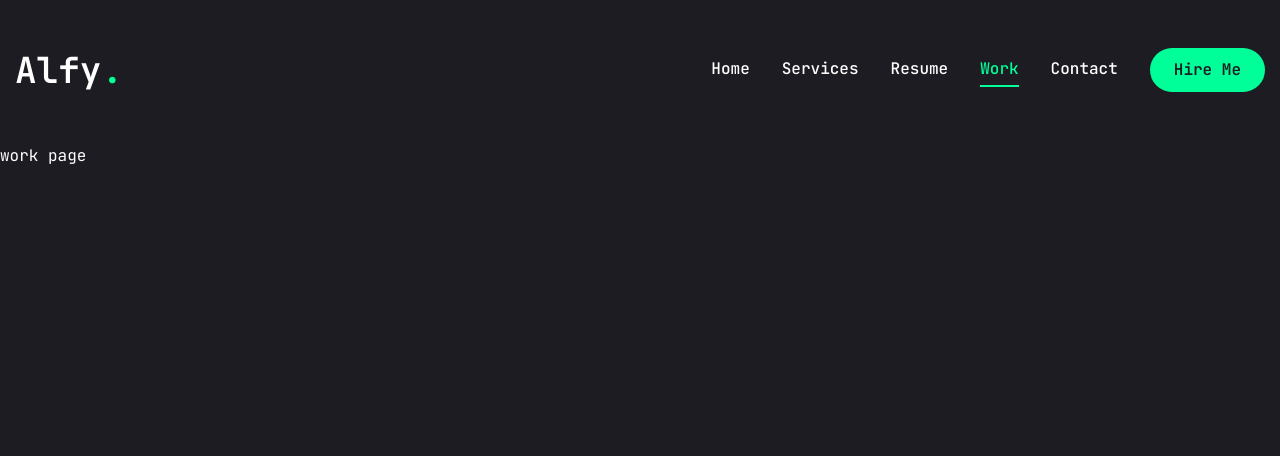
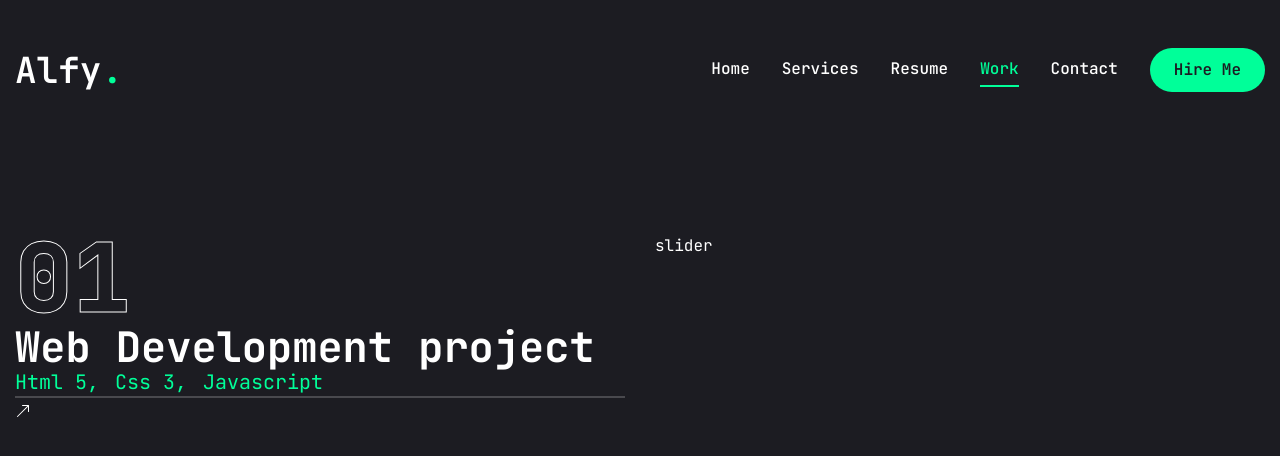
Before and after one commit to siezedeath/alfy-portfolio, a Next.js app: page /work in a window 1280 px wide. Shown: the top 456 px of the page. Built offline with nearby package versions, Linux system fonts and the light colour scheme.

Commit message:
update
downloaded new package + finished the /work page

```diff
--- a/app/work/page.jsx
+++ b/app/work/page.jsx
@@ -1,7 +1,113 @@
-const work = () => {
+"use client";
+
+import { motion } from "framer-motion";
+import React, { useState } from "react";
+
+import { Swiper, SwiperSlide } from "swiper/react";
+import "swiper/css";
+
+import { BsArrowUpRight, BsGithub } from "react-icons/bs";
+
+import { Tooltip, TooltipContent, TooltipProvider, TooltipTrigger } from "@/components/ui/tooltip";
+
+import Link from "next/link";
+import Image from "next/image";
+
+
+const projects = [
+  {
+    num: "01",
+    category: "Web Development",
+    title: "project 1",
+    description:
+    "Lorem ipsum dolor sit amet, consectetur adipiscing elit. Nulla nec purus feugiat, molestie ipsum et, consequat nibh. Etiam non elit dui. Nullam vel eros sit amet arcu vestibulum accumsan in in leo.",
+    stack: [
+      { name: "Html 5" }, { name: "Css 3" }, { name: "Javascript" },],
+    image: "/assets/work/thumb1.png",
+    live: "",
+    github: "",
+  },
+  {
+    num: "02",
+    category: "Web Development",
+    title: "project 2",
+    description:
+    "Lorem ipsum dolor sit amet, consectetur adipiscing elit. Nulla nec purus feugiat, molestie ipsum et, consequat nibh. Etiam non elit dui. Nullam vel eros sit amet arcu vestibulum accumsan in in leo.",
+    stack: [
+      { name: "Html 5" }, { name: "Css 3" }, { name: "Javascript" },
+      { name: "React" }, { name: "Next.js" }, { name: "Framer Motion" }, { name: "Tailwind CSS" }, { name: "Vercel" }],
+    image: "/assets/work/thumb2.png",
+    live: "",
+    github: "",
+  },
+  {
+    num: "03",
+    category: "Web Development",
+    title: "project 3",
+    description:
+    "Lorem ipsum dolor sit amet, consectetur adipiscing elit. Nulla nec purus feugiat, molestie ipsum et, consequat nibh. Etiam non elit dui. Nullam vel eros sit amet arcu vestibulum accumsan in in leo.",
+    stack: [
+      { name: "Html 5" }, { name: "Css 3" }, { name: "Javascript" },
+      { name: "React" }, { name: "Next.js" }, { name: "Framer Motion" }, { name: "Tailwind CSS" }, { name: "Vercel" }],
+    image: "/assets/work/thumb3.png",
+    live: "",
+    github: "",
+  },
+]
+
+const Work = () => {
+  const [project, setProject] = useState(projects[0]);
+
   return (
-    <div> work page</div>
-  )
+    <motion.section
+      initial={{ opacity: 0 }}
+      animate={{ opacity: 1 }}
+      className="min-h-[80vh] flex flex-col justify-center py-12 xl:px-0"
+    >
+      <div className="container mx-auto">
+        <div className="flex flex-col xl:flex-row xl:gap-[30px]">
+          <div className="w-full xl:w-[50%] xl:h-[460px] flex flex-col xl:justify-between order-2 xl:order-none">
+            <div>
+              {/* outline num */}
+              <div className="text-8xl leading-none font-extrabold text-transparent text-outline">
+                {project.num}
+              </div>
+              {/** project category */}
+              <h2 className="text-[42px] font-bold leading-none text-white group-hover:text-accent transition-all duration-500 captialize">{project.category} project</h2>
+              {/** project description */}
+              <p className="text-white/60"></p>
+              {/** stack */}
+              <ul className="flex gap-4">
+                {project.stack.map((item, index) => {
+                  return (<li key={index} className="text-xl text-accent">
+                    {item.name}
+                    {/** remove the last comma */}
+                    {index !== project.stack.length - 1 && ", "}
+                    </li>);
+                })}
+              </ul>
+              {/** border */}
+              <div className="border border-white/20"></div>
+              {/** buttons */}
+              <div>
+                <Link>
+                  <TooltipProvider>
+                    <Tooltip>
+                      <TooltipTrigger>
+                        <BsArrowUpRight />
+                      </TooltipTrigger>
+                      <TooltipContent></TooltipContent>
+                    </Tooltip>
+                  </TooltipProvider>
+                </Link>
+              </div>
+            </div>
+          </div>
+          <div className="w-full xl:w-[50%]">slider</div>
+        </div>
+      </div>
+    </motion.section>
+  );
 };
 
-export default work
+export default Work;
--- a/package.json
+++ b/package.json
@@ -24,6 +24,7 @@
     "react-countup": "^6.5.3",
     "react-dom": "^18",
     "react-icons": "^5.2.1",
+    "swiper": "^11.1.4",
     "tailwind-merge": "^2.3.0",
     "tailwindcss-animate": "^1.0.7"
   },
```
Also changed, not shown: 1 other file (tests, documents, lock files or other folders).
